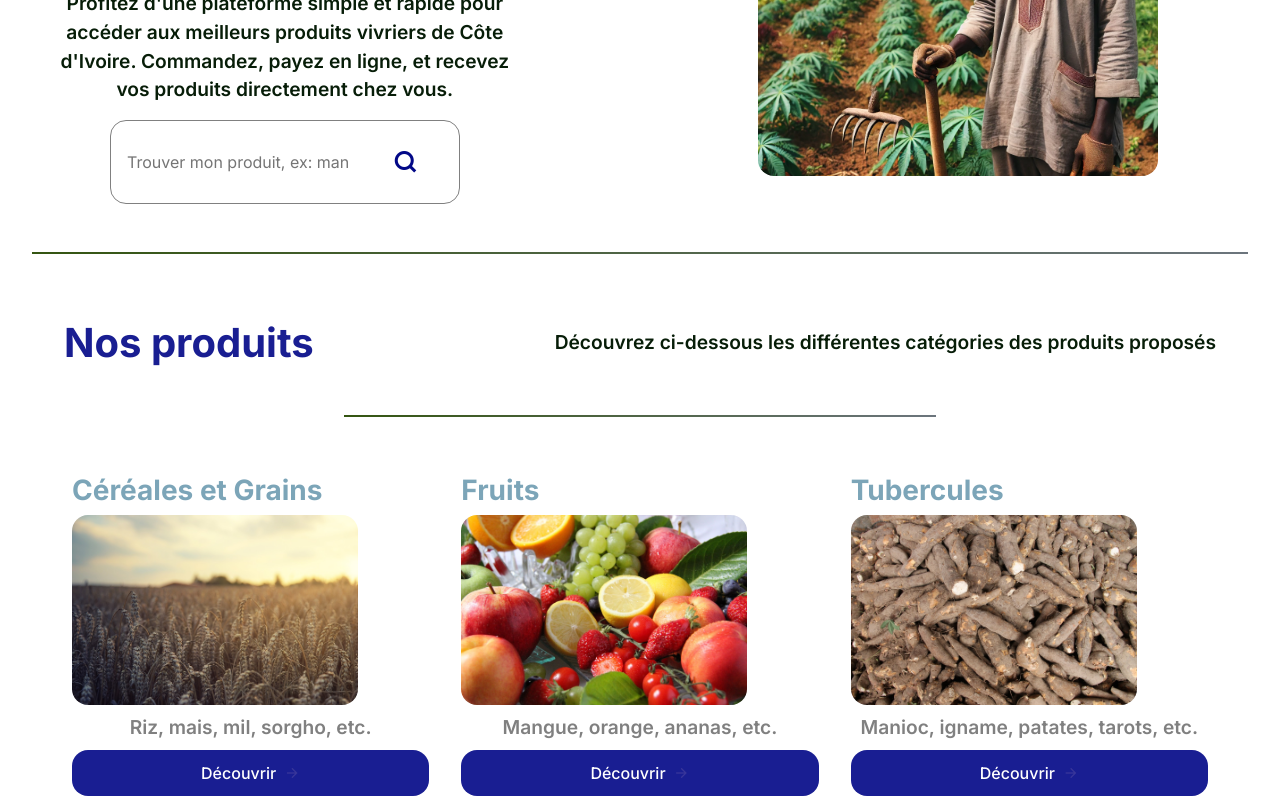
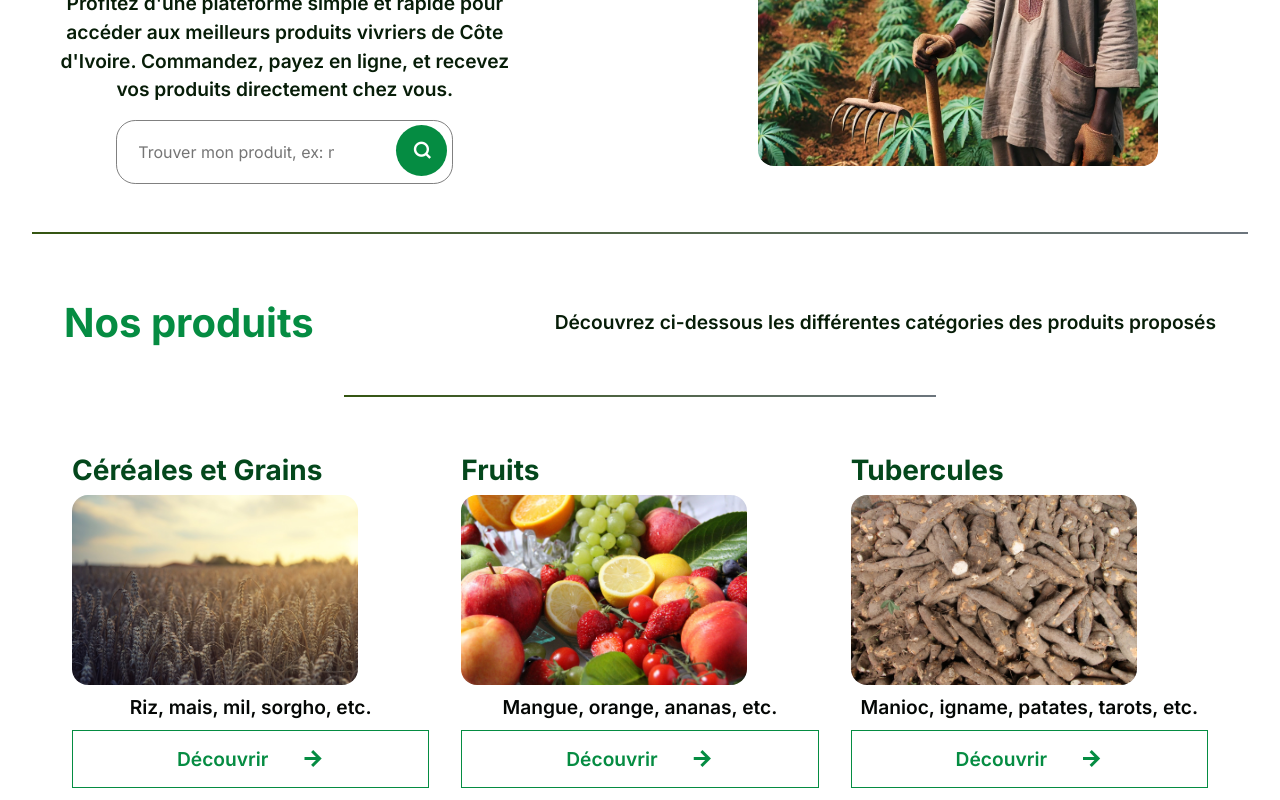
Before and after one commit to miakojean/zaki, a Vue app in the folder zaki front/: page / in a window 1280 px wide. Shown: the part 300-1100 px from the top of the page. Built offline with nearby package versions, Linux system fonts and the light colour scheme.

Commit message:
Button organisation

```diff
--- a/zaki front/src/assets/css/main.css
+++ b/zaki front/src/assets/css/main.css
@@ -5,17 +5,16 @@
 padding: 0;
 margin: 0;
 box-sizing: border-box;
+font-family: 'Inter', sans-serif;
 }
 
 :root{
-    /* CSS HEX */
-  --tea-green: #c6ebbeff;
-  --celadon: #a9dbb8ff;
-  --air-superiority-blue: #7ca5b8ff;
-  --secondary--color: #38369aff;
-  --resolution-blue: #1d1f91ff;
-  --primary--color: #007ac0;
-  --resolution-blue-2: #191e92ff;
+  --primary--color:#058C42;
+  --secondary--color:#16DB65;
+  --tertiary--color:#04471C;
+
+  --black--color:#050C08;
+  --black--second:#040705;
 }
 
 
@@ -23,10 +22,12 @@ a {
     text-decoration: none;
 }
 
+button{
+    border: none;
+}
 /* About Font*/
 
 h1{
-    font-family: 'Inter', sans-serif;
     font-size: clamp(2.5rem, 4vw, 3rem);
     text-align: center;
     font-weight: 700;
@@ -34,26 +35,23 @@ h1{
 }
 
 h2{
-    font-family: 'Inter', sans-serif;
     font-size: clamp(2rem, 3.5vw, 2.5rem);
     text-align: center;
     font-weight: 700;
-    color: var(--resolution-blue-2);
+    color: var(--primary--color);
 }
 
 h3{
-    font-family: 'Inter', sans-serif;
     font-size: clamp(1.25rem, 2.5vw, 1.75rem);
     text-align: start;
     font-weight: 700;
-    color: var(--air-superiority-blue);
+    color: var(--tertiary--color);
 }
 
 p{
-    font-family: 'Inter', sans-serif;
     font-size: clamp(1rem, 1.5vw, 1.25rem);
     text-align: center;
     font-weight: 600;
     line-height: 1.5;
-    color: gray;
+    color: var(--black--second);
 }
--- a/zaki front/src/components/Button.vue
+++ /dev/null
@@ -1,32 +0,0 @@
-<template>
-  <button type="submit">{{ label }}</button>
-</template>
-
-<script>
-export default {
-  props: {
-    label: {
-    type: String,
-    default: "Trouver", // Texte par défaut
-    },
-},
-}
-</script>
-
-<style>
-button{
-  cursor: pointer;
-  font-size: 1rem;
-  background: #191e92ff;
-  color: white;
-  border: none;
-  border-radius: 1rem;
-  font-weight: 500;
-  padding: 0.8rem;
-  transition: 0.4s ease-out;
-}
-
-button:hover{
-    background: #38369aff;
-}
-</style>
--- /dev/null
+++ b/zaki front/src/components/MainButton.vue
@@ -0,0 +1,50 @@
+<template>
+  <button class="MainButton" type="submit">{{ label }}
+    <i v-if="icon" class="ri-arrow-right-line"></i>
+  </button>
+</template>
+
+<script>
+export default {
+  props: {
+    label: {
+    type: String,
+    default: "Souscrire", // Texte par défaut
+    },
+    icon: {
+      type:String,
+      default:null, // Pas d'icone par défaut
+    },
+  },
+}
+</script>
+
+<style>
+.MainButton{
+  padding: 1rem;
+  width: 100%;
+  max-width: 400px;
+  background: #058C42;
+  border-radius: 1rem;
+  color: white;
+  font-size: 1rem;
+  cursor: pointer;
+  transition: 0.5s ease-out;
+  display: flex;
+  gap: 1rem;
+  justify-content: center;
+  align-items: center;
+}
+.MainButton:hover{
+  background: #21aa58;
+}
+
+/* Media Queries */
+@media (min-width: 768px) {
+
+}
+
+@media (min-width: 1024px) {
+
+}
+</style>
--- a/zaki front/src/components/MoreButton.vue
+++ b/zaki front/src/components/MoreButton.vue
@@ -1,5 +1,5 @@
 <template>
-<button>
+<button class="ButtonMore">
     {{ label }} <i class="ri-arrow-right-line"></i>
 </button>
 </template>
@@ -16,45 +16,24 @@ props: {
 </script>
 
 <style>
-:root{
-    /* CSS HEX */
-  --tea-green: #c6ebbeff;
-  --celadon: #a9dbb8ff;
-  --air-superiority-blue: #7ca5b8ff;
-  --secondary--color: #38369aff;
-  --resolution-blue: #1d1f91ff;
-  --primary--color: #020887ff;
-  --resolution-blue-2: #191e92ff;
+.ButtonMore{
+    width: 100%;
+    max-width: 400px;
+    padding: 1rem;
+    border: 1px solid #058C42;
+    background: none;
+    color: #058C42;
+    font-size: 1.2rem;
+    font-weight: 600;
+    display: flex;
+    justify-content: center;
+    align-items: center;
+    gap: 2rem;
+    cursor: pointer;
 }
 
-i {
-    color: var(--secondary--color);
-    transition: color 0.3s ease; /* Animation pour un effet fluide */
-}
-
-button {
-    background: none;
-    color: var(--secondary--color);
-    display: flex;
-    align-items: center; /* Centrer verticalement */
-    justify-content: center;
-    gap: 0.5rem; /* Espacement entre l'icône et le texte */
-    border: 1px solid #7ca5b8ff;
-    border-radius: 0;
-    font-size: 1rem;
-    font-weight: 600;
-    padding: 0.5rem 1rem; /* Ajoute un peu d'espace intérieur */
-    cursor: pointer; /* Changement du curseur au survol */
-    transition: background 0.3s ease, color, border, 0.3s ease; /* Transition fluide */
-    max-width: 400px;
-}
-
-button:hover {
-    background: var(--secondary--color);
-    color: white; /* Change la couleur du texte */
-}
-
-button:hover i {
-    color: white; /* Change également la couleur de l'icône */
+.ButtonMore i{
+    font-size: 1.5rem;
+    font-weight: 700;
 }
 </style>
--- a/zaki front/src/components/Research.vue
+++ b/zaki front/src/components/Research.vue
@@ -17,39 +17,60 @@ export default {
 
 <style>
 label{
-    padding: 1rem;
+    padding: 0.3rem;
+    display: flex;
+    justify-content: space-between;
+    gap: 0.5rem;
+    width: 100%;
     border: 1px solid gray;
-    border-radius: 1rem;
-    display: flex;
-    align-items: center;
-    gap: 2rem;
+    border-radius: 1.2rem;
     cursor: pointer;
 }
 
-.Research{
+input{
+    padding: 1rem;
     border: none;
-    background: none;
-}
-.Research:hover{
-    background: none;
-    color: #020887ff;
-}
-
-.Research i {
-    font-size: 1.5rem;
-    cursor: pointer;
-    font-weight: 600;
-    color: #020887ff;
-}
-
-input{
-    border: none;
+    font-size: 1rem;
     font-family: 'Inter', sans-serif;
-    font-size: 1rem;
-    width: 80%;
+    width: 100%;
 }
 
 input:focus{
     outline: none;
 }
+
+.Research{
+    background: none;
+    color: #058C42;
+}
+
+.Research i{
+    background: #058C42;
+    border-radius: 50%;
+    color: white;
+    padding: 1rem;
+    font-size: 1.2rem;
+    font-weight: 600;
+    transition: 0.4s ease-in-out;
+}
+
+.Research i:hover{
+    background: #16DB65;
+    color:white;
+    font-size: 1.2rem;
+}
+
+@media (min-width: 768px) {
+    label{
+        display: flex;
+        justify-content: space-between;
+    }
+}
+
+@media (min-width: 1024px) {
+    label{
+        display: flex;
+        justify-content: space-between;
+    }
+}
 </style>
--- a/zaki front/src/components/section/MemberSection.vue
+++ b/zaki front/src/components/section/MemberSection.vue
@@ -19,7 +19,7 @@
                     accrue pour vos produits, d'un accès à une clientèle diversifiée, et d'un
                     accompagnement personnalisé pour développer vos activités.
                 </p>
-                <MoreButton label ="Ouvrir mon compte pro" />
+                <MainButton label ="Ouvrir mon compte pro" icon="ri-arrow-right-line" />
             </div>
         </div>
     </section>
@@ -27,11 +27,13 @@
 
 <script>
 import MoreButton from '@/components/MoreButton.vue';
+import MainButton from '../MainButton.vue';
+
 
 export default {
 
   components:{
-    MoreButton
+    MoreButton,MainButton
   }
 }
 </script>
--- a/zaki front/src/components/section/Newsletter.vue
+++ b/zaki front/src/components/section/Newsletter.vue
@@ -14,9 +14,10 @@
         <div class="Newform">
             <form action="#" method="post">
                 <label for="Email">
+                    <i class="ri-mail-line"></i>
                     <input type="email" placeholder="Entrer votre email">
                 </label>
-                <Button label ="Souscrire" />
+                <MainButton label ="Souscrire" />
             </form>
         </div>
     </div>
@@ -24,10 +25,11 @@
 </template>
 
 <script>
-import Button from '../Button.vue';
+import MainButton from '@/components/MainButton.vue';
+
 export default {
 components:{
-    Button,
+    MainButton,
 }
 }
 </script>
@@ -42,10 +44,22 @@ components:{
 }
 form{
     display: flex;
-    flex-direction: space-between;
+    flex-direction: column;
     gap: 1rem;
 }
+form label{
+    display: flex;
+    align-items: center;
+}
 
+label i{
+    font-size: 1.5rem;
+    font-weight: 500;
+    background: #058C42;
+    padding: 0.5rem;
+    border-radius: 50%;
+    color: white;
+}
 @media (min-width: 768px) {
     .Newsletter__Container{
         display: grid;
```
